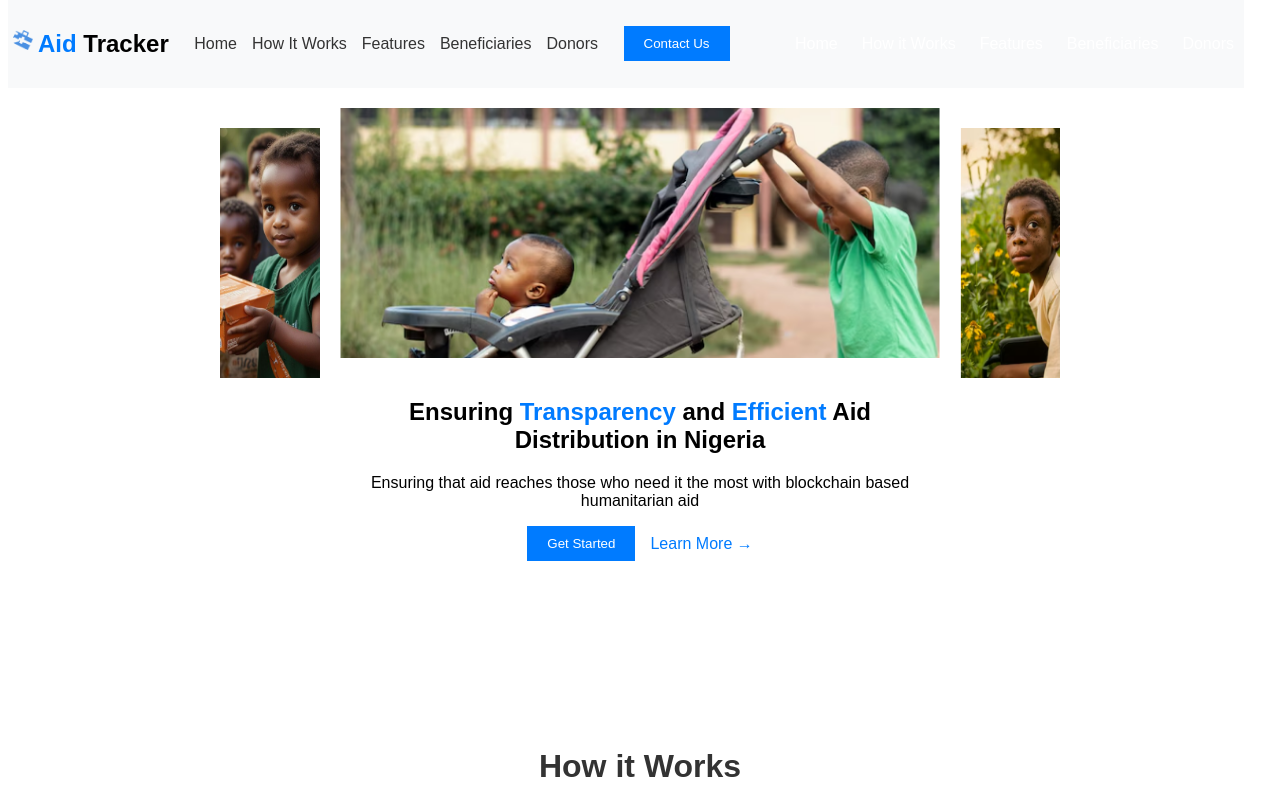
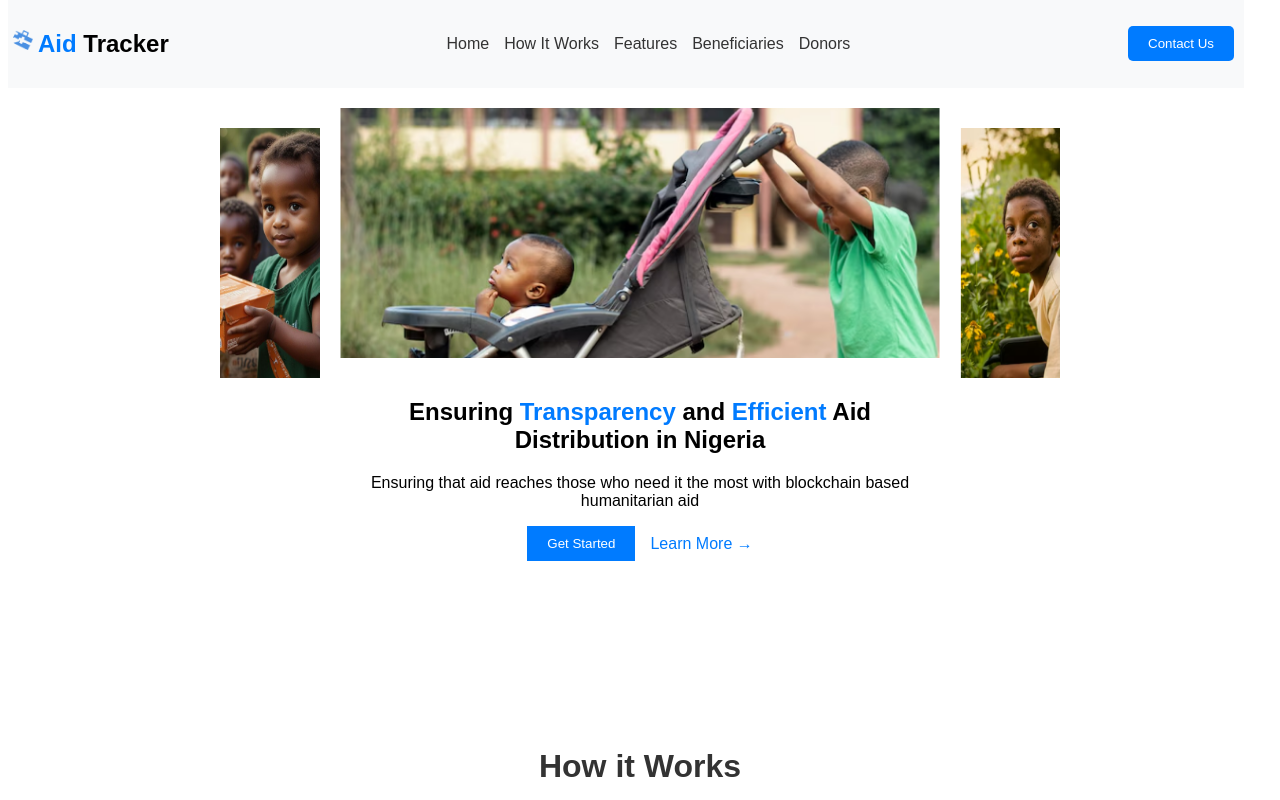
Before and after one commit to maureenjesse/aid-trackers, a Next.js app: page / in a window 1280 px wide. Shown: the top 800 px of the page. Built offline with nearby package versions, Linux system fonts and the light colour scheme.

Commit message:
worked on navlinks

```diff
--- a/src/app/styles/Header.module.css
+++ b/src/app/styles/Header.module.css
@@ -47,8 +47,10 @@
     background: #007bff;
     color: white;
     border: none;
+    right: 0;
+    position: relative;
     padding: 10px 20px;
-    /* border-radius: 5px; */
+    border-radius: 5px;
     cursor: pointer;
   }
 
@@ -66,6 +68,7 @@
 .navLinks {
   list-style-type: none;
   display: flex;
+
   gap: 1.5rem;
 }
 
@@ -132,9 +135,9 @@
   }
 
   .navLinks {
-    display: flex; /* Show nav links on larger screens */
-    position: static;
-    flex-direction: row;
+    display: none; /* Show nav links on larger screens */
+    /* position: static;
+    flex-direction: row; */
   }
 }
 
```
